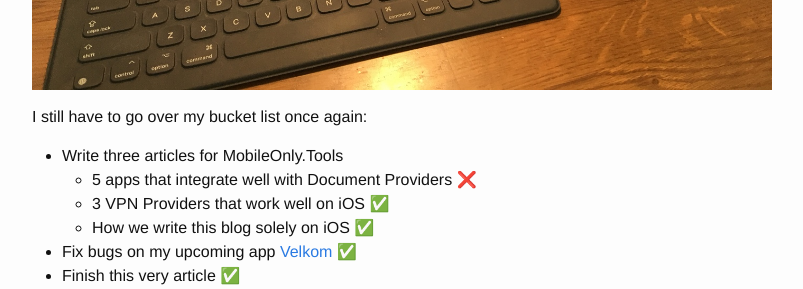
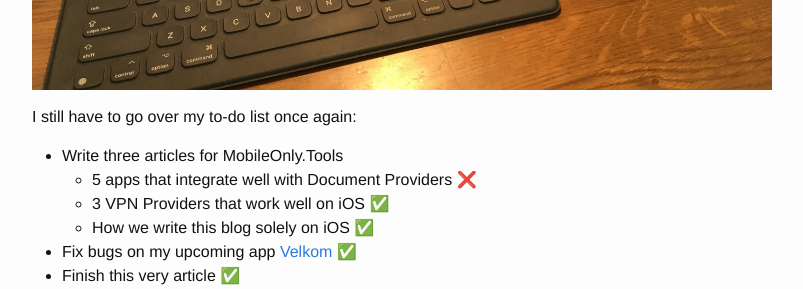
Before and after one commit to nerdishbynature/mobileonly.tools, a Jekyll site: the page built from _posts/2016-10-14-Living-Mobile-only.md, in a window 1280 px wide and 900 px high, scrolled down 5123 px. Shown: the part 152-441 px from the top of the window, without its empty margins (238-1041 px from the left). Built offline with Jekyll 4.4.1, drawn with Linux system fonts in a browser that asks for light colours; comment, search, counter and statistics services are not loaded.

Commit message:
I don't want to die soon

```diff
--- a/_posts/2016-10-14-Living-Mobile-only.md
+++ b/_posts/2016-10-14-Living-Mobile-only.md
@@ -80,7 +80,7 @@ Last day, I set up three alarms. After waking up at the first one the other two
 
 ![](/img/2016-10-19-Living-Mobile-Only-1.jpg)
 
-I still have to go over my bucket list once again:
+I still have to go over my to-do list once again:
 
 - Write three articles for MobileOnly.Tools
 	- 5 apps that integrate well with Document Providers ❌
```
